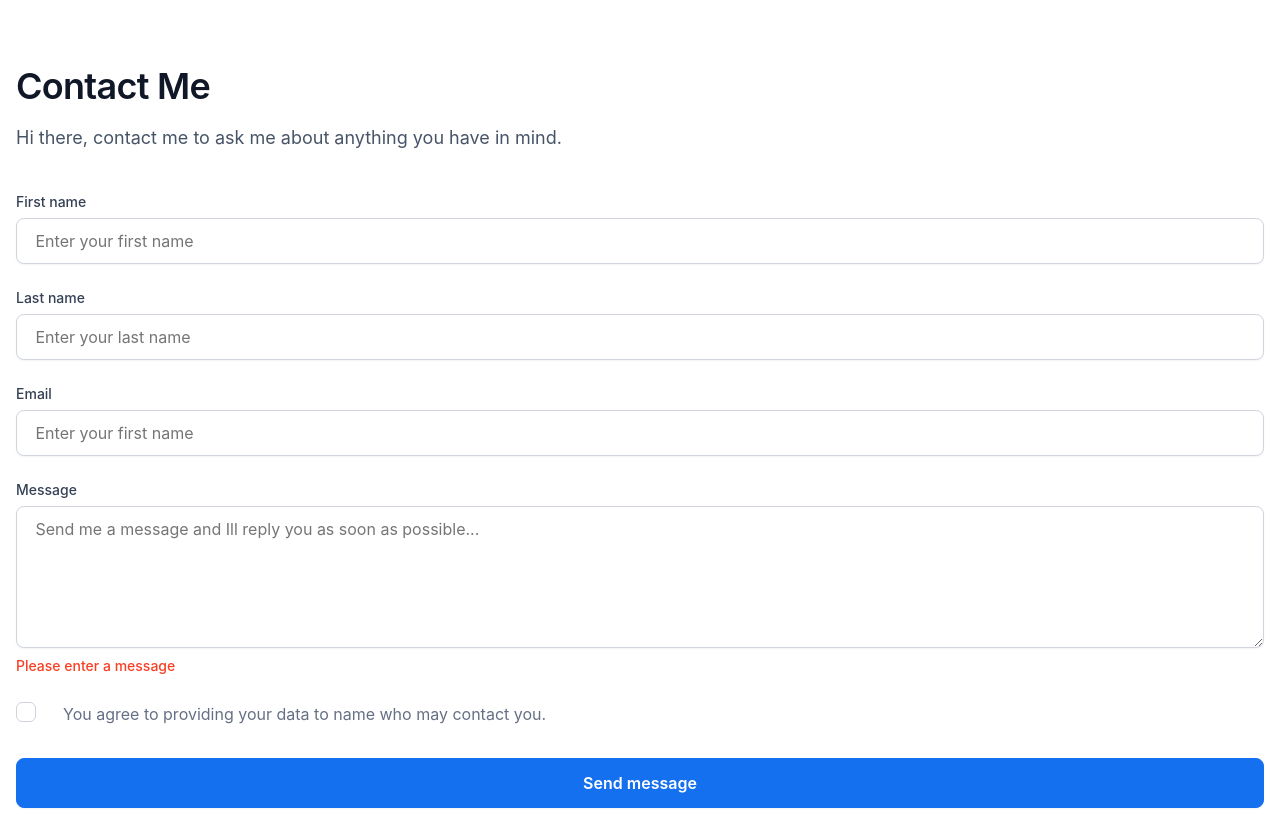
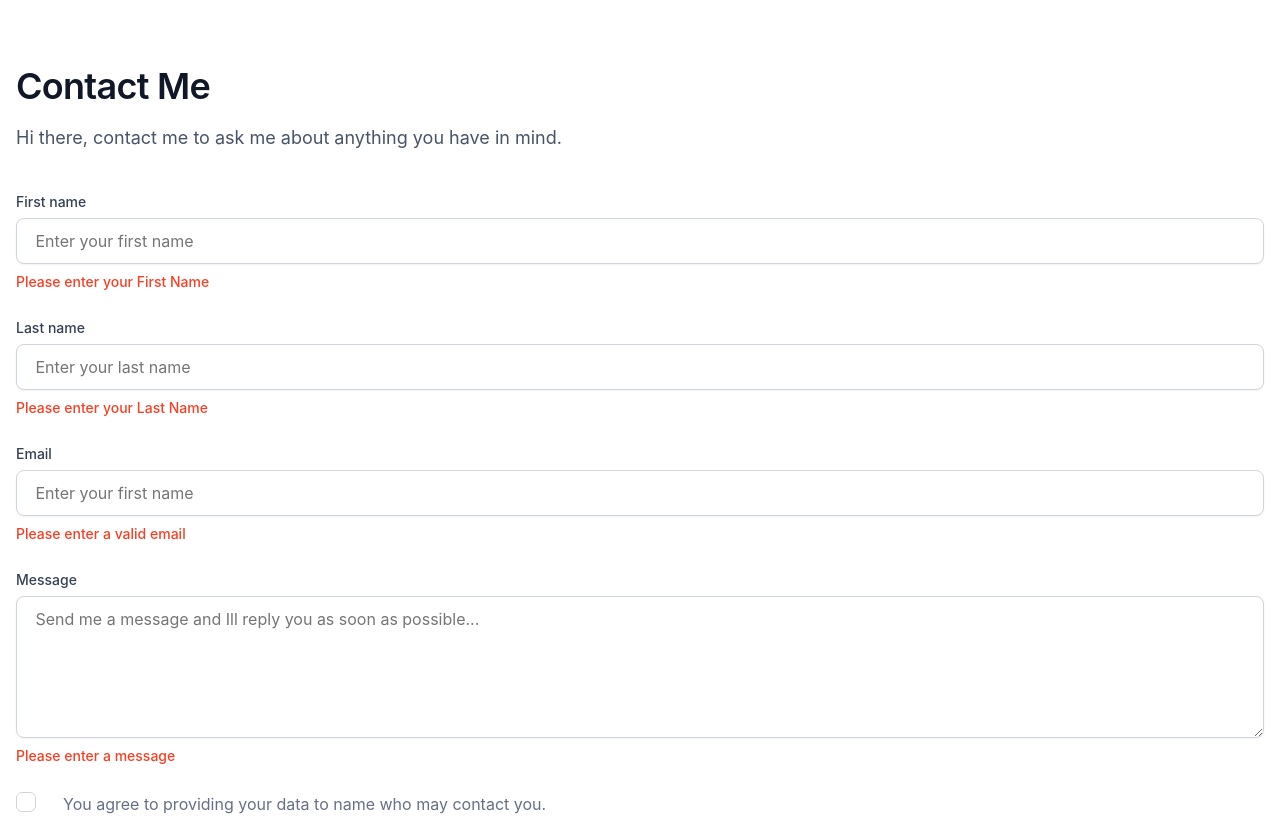
Before and after one commit to fauzurraheem/hngi9-first-project, a React (Create React App) app: page /contact in a window 1280 px wide. Shown: the top 816 px of the page. Built offline with nearby package versions, Linux system fonts and the light colour scheme.

Commit message:
feat:implemented the input functionalitys and button disabling

```diff
--- a/src/pages/contact.js
+++ b/src/pages/contact.js
@@ -1,7 +1,46 @@
-import React from 'react'
+import React, { useState } from 'react'
 import './contact.css'
 
 const Contact = () => {
+  const [checked, setChecked] = useState(false)
+  const [formData, setFormData] = useState({firstName:'', lastName:'', message:'', email:''})
+  const [errorM, setErrorM] = useState({
+    fNameE:false, lNameE:false, emailE:false, messageE:false,
+  })
+
+  const {firstName, lastName, message, email} = formData
+
+  const {fNameE,lNameE,emailE,messageE} = errorM
+
+  const changed = (e) =>{
+    setFormData({
+      ...formData,
+      [e.target.name]: e.target.value
+    })
+  }
+
+  const submit = (e) => {
+    e.preventDefault()
+    if(firstName === ''){
+      setErrorM({
+        ...errorM,
+        fNameE:true
+      })
+    }
+    if(lastName === ''){
+      setErrorM({
+        ...errorM,
+        lNameE:true
+      })
+    }
+    console.log(errorM)
+  }
+
+  console.log(firstName)
+
+
+
+
   return (
     <div className='container'>
       <section className='tSection'>
@@ -15,33 +54,36 @@ const Contact = () => {
       </section>
       <section className='mSection'>
         <div className='mContainer'>
-          <form className='mForm'>
+          <form className='mForm' onSubmit={submit}>
             <div className='mInputs'>
-              <label for=''>First name</label>
-              <input className='textInputs' type='text' placeholder=' Enter your first name' />
+              <label htmlFor=''>First name</label>
+              <input className='textInputs' type='text' placeholder=' Enter your first name' name='firstName' value={firstName} onChange={changed} />
+              <p className='e-p'>Please enter your First Name</p>
             </div>
             <p></p>
             <div className='mInputs'>
-              <label for=''>Last name</label>
-              <input className='textInputs' type='text' placeholder=' Enter your last name' />
+              <label htmlFor=''>Last name</label>
+              <input className='textInputs' type='text' placeholder=' Enter your last name' name='lastName'  value={lastName} onChange={changed} />
+              <p className='e-p'>Please enter your Last Name</p>
             </div>
             <div className='mInputs'>
-              <label for=''>Email</label>
-              <input className='textInputs' type='text' placeholder=' Enter your first name' />
+              <label htmlFor=''>Email</label>
+              <input className='textInputs' type='email' placeholder=' Enter your first name' name='email' value={email} onChange={changed} />
+              <p className='e-p'>Please enter a valid email</p>
             </div>
             <div className='mInputs'>
-              <label for=''>Message</label>
-              <textarea className='textInputs-tx' type='text' rows={5} placeholder=' Send me a message and Ill reply you as soon as possible...' />
+              <label htmlFor=''>Message</label>
+              <textarea className='textInputs-tx' type='text' rows={5} placeholder=' Send me a message and Ill reply you as soon as possible...' name='message'  value={message} onChange={changed}/>
               <p className='e-p'>Please enter a message</p>
             </div>
             <div className='mInputs-cb'>
-              <label className='checkbox'>
+              <label className='checkbox' >
                 <input type='checkbox'/>
-                <span class="checkmark"></span>
+                <span className="checkmark" onClick={() => setChecked(!checked)}></span>
               </label>
               <p className='m-p'>You agree to providing your data to name who may contact you.</p>
             </div>
-            <button className='div-btn'>
+            <button  disabled={!checked}  className='div-btn'>
               <span className='btn'>Send message </span>
             </button>
           </form>
```
